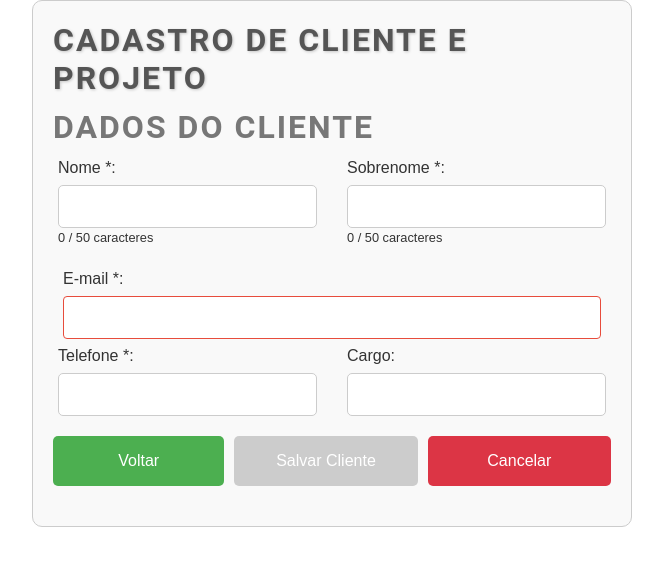
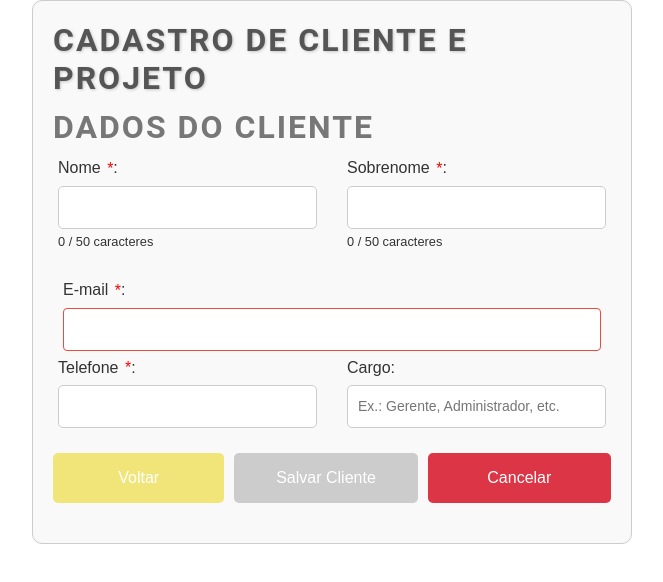
Before and after one commit to claudinez/Kaspper-Projeto, an Angular app: page /orcamento in a window 1280 px wide. Shown: the top 582 px of the page, without its empty margins (308-971 px from the left). Built offline with nearby package versions, Linux system fonts and the light colour scheme; a small style sheet from the web is missing.

Commit message:
Atualizações no sistema nas cores botões, mensagem, descrição do campo cargo

```diff
--- a/src/app/pages/orcamento/orcamento.component.css
+++ b/src/app/pages/orcamento/orcamento.component.css
@@ -26,7 +26,7 @@ select {
 }
 
 button {
-  background-color: #007bff;
+  background-color: #06cc42;
   color: white;
   border: none;
   border-radius: 5px;
@@ -58,7 +58,7 @@ li {
 }
 
 .btn-voltar {
-  background-color: #4CAF50; /* Cor verde */
+  background-color: #f1e579; /* Cor Amarelo Pastel */
   color: white;
   text-decoration: none;
   border-radius: 5px;
@@ -71,7 +71,7 @@ li {
 }
 
 .btn-voltar:hover {
-  background-color: #45a049; /* Cor verde escuro quando o mouse passa */
+  background-color: #cae065; /* Cor verde escuro quando o mouse passa */
 }
 
 .form-buttons {
@@ -149,6 +149,7 @@ textarea {
   margin-top: 10px; /* Adiciona um espaçamento superior */
   box-sizing: border-box; /* Garante que o padding e border sejam contados dentro da largura total */
 }
+
 /* Box Descrição Projeto */
 .descricao-projeto-box {
   margin-bottom: 20px; /* Espaço entre os campos */
@@ -199,8 +200,8 @@ input[type="email"]:invalid {
   font-size: 14px;
 }
 .alert-success {
-  background-color: #d4edda;
-  color: #155724;
+  background-color: #d9f8e0;
+  color: #135c23;
   border: 1px solid #c3e6cb;
 }
 
@@ -222,3 +223,23 @@ input[type="email"]:invalid {
 .uppercase {
   text-transform: uppercase;
 }
+
+/* colocando vermelho no * */
+.required {
+  color: red;
+  font-size: 1em;
+  vertical-align: middle; /* Alinha o asterisco com o texto */
+  margin-left: 2px; /* Pequeno espaço entre o texto e o asterisco */
+}
+
+.input-full-width {
+  width: 100%; /* Faz o campo ocupar 100% da largura do contêiner */
+  padding: 10px; /* Ajusta o espaçamento interno */
+  font-size: 16px; /* Torna o texto mais legível */
+  box-sizing: border-box; /* Inclui o padding e a borda no tamanho total */
+}
+
+label {
+  display: block; /* Faz o label ocupar toda a largura */
+  margin-bottom: 5px; /* Espaçamento entre o label e o input */
+}
--- a/src/app/pages/orcamento/orcamento.component.html
+++ b/src/app/pages/orcamento/orcamento.component.html
@@ -20,12 +20,12 @@
     <!-- Linha 1: Nome e Sobrenome -->
     <div class="form-row">
       <label>
-        Nome *:
+        Nome <span class="required">*</span>:
         <input formControlName="nome" type="text" maxlength="50" required (input)="contarCaracteres('nome')" />
         <small>{{ clienteForm.get('nome')?.value.length || 0 }} / 50 caracteres</small>
       </label>
       <label>
-        Sobrenome *:
+        Sobrenome <span class="required">*</span>:
         <input formControlName="sobrenome" type="text" maxlength="50" required  (input)="contarCaracteres('sobrenome')"/>
         <small>{{ clienteForm.get('sobrenome')?.value.length || 0 }} / 50 caracteres</small>
       </label>
@@ -34,15 +34,8 @@
     <!-- Linha 2: E-mail -->
     <div>
       <label for="email">
-        E-mail *:
-        <input
-          id="email"
-          formControlName="email"
-          type="email"
-          maxlength="100"
-          required
-          (input)="clienteForm.get('email')?.updateValueAndValidity()"
-        />
+        E-mail <span class="required">*</span>:
+        <input formControlName="email" type="email" maxlength="100" class="input-full-width" required />
       </label>
       <div *ngIf="clienteForm.get('email')?.invalid && clienteForm.get('email')?.touched" class="error-message">
         <small class="text-danger" *ngIf="clienteForm.get('email')?.hasError('emailInvalido')">
@@ -54,12 +47,12 @@
     <!-- Linha 3: Telefone e Cargo -->
     <div class="form-row">
       <label>
-        Telefone *:
+        Telefone <span class="required">*</span>:
         <input formControlName="telefone" type="tel" maxlength="20" required />
       </label>
       <label>
         Cargo:
-        <input formControlName="cargo" type="text" maxlength="25" />
+        <input formControlName="cargo" type="text" maxlength="25"  placeholder= "Ex.: Gerente, Administrador, etc." />
       </label>
     </div>
 
@@ -87,7 +80,7 @@
       <input formControlName="categoria" type="text" required/>
     </label>
 
-     <!-- Box Descrição Projeto -->
+     <!-- Descrição Projeto -->
      <div class="descricao-projeto-box">
         <label for="descricao">Descrição do Projeto</label>
        <textarea
@@ -103,7 +96,7 @@
        {{ palavrasFiltradas.join(', ') }}
      </textarea>
 
-
+     <!-- Proposta dias para receber -->
     <label>
       Em quantos dias quer receber sua proposta?
       <select formControlName="duracao" required>
--- a/src/app/pages/orcamento/orcamento.component.ts
+++ b/src/app/pages/orcamento/orcamento.component.ts
@@ -3,6 +3,7 @@ import { FormBuilder, FormGroup, Validators } from '@angular/forms';
 import { AbstractControl, ValidationErrors, ValidatorFn } from '@angular/forms';
 import { ChangeDetectorRef } from '@angular/core';
 
+// Valida o email no dominio
 export function emailValido(): ValidatorFn {
   return (control: AbstractControl): ValidationErrors | null => {
     const emailRegex = /^[^\s@]+@[^\s@]+\.[^\s@]+$/;
@@ -15,6 +16,7 @@ export function emailValido(): ValidatorFn {
   templateUrl: './orcamento.component.html',
   styleUrls: ['./orcamento.component.css']
 })
+
 export class OrcamentoComponent {
   clienteForm: FormGroup;
   projetoForm: FormGroup;
@@ -53,13 +55,14 @@ export class OrcamentoComponent {
     }
   }
 
+  // Método para dividir as palavras
   filtrarPalavras(): void {
     const descricao = this.projetoForm.get('descricao')?.value || '';
     const palavras: string[] = descricao.split(/\s+/); // Divide a descrição em palavras
 
     // Lista de palavras específicas que você deseja filtrar
     const palavrasEspecificas = ['linguagem','angular', 'java', 'typescript', 'cloud', 'projeto',
-                                'postgres', 'react', 'html', 'css', 'oracle']; // Coloque todas as palavras em minúsculo
+                                'postgres', 'react', 'html', 'css', 'oracle', 'mysql', 'node.js','python']; // Coloque todas as palavras em minúsculo
 
     // Filtra palavras que estejam na lista específica, ignorando maiúsculas/minúsculas
     this.palavrasFiltradas = palavras.filter((palavra: string) =>
@@ -67,6 +70,7 @@ export class OrcamentoComponent {
     );
   }
 
+  // adiciona cliente
   adicionarCliente() {
     const emailControl = this.clienteForm.get('email');
     if (this.clienteForm.valid && emailControl?.valid) {
@@ -82,6 +86,7 @@ export class OrcamentoComponent {
     }
   }
 
+  //adiciona projeto
   adicionarProjeto() {
     if (this.projetoForm.valid) {
       this.projetos.push(this.projetoForm.value);
@@ -94,6 +99,7 @@ export class OrcamentoComponent {
     }
   }
 
+  //cancela cadastro
   cancelarCadastro() {
     this.clienteForm.reset();
     this.clienteForm.enable();
```
